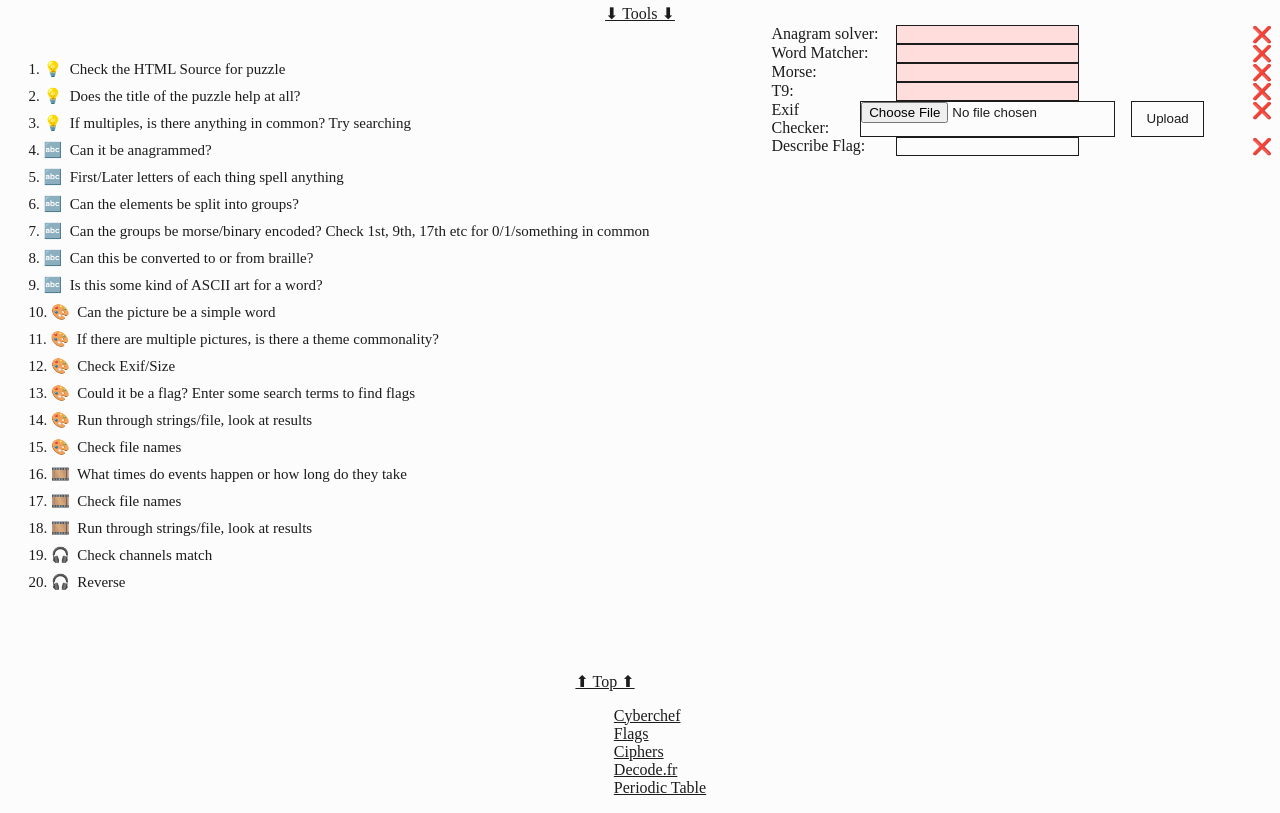
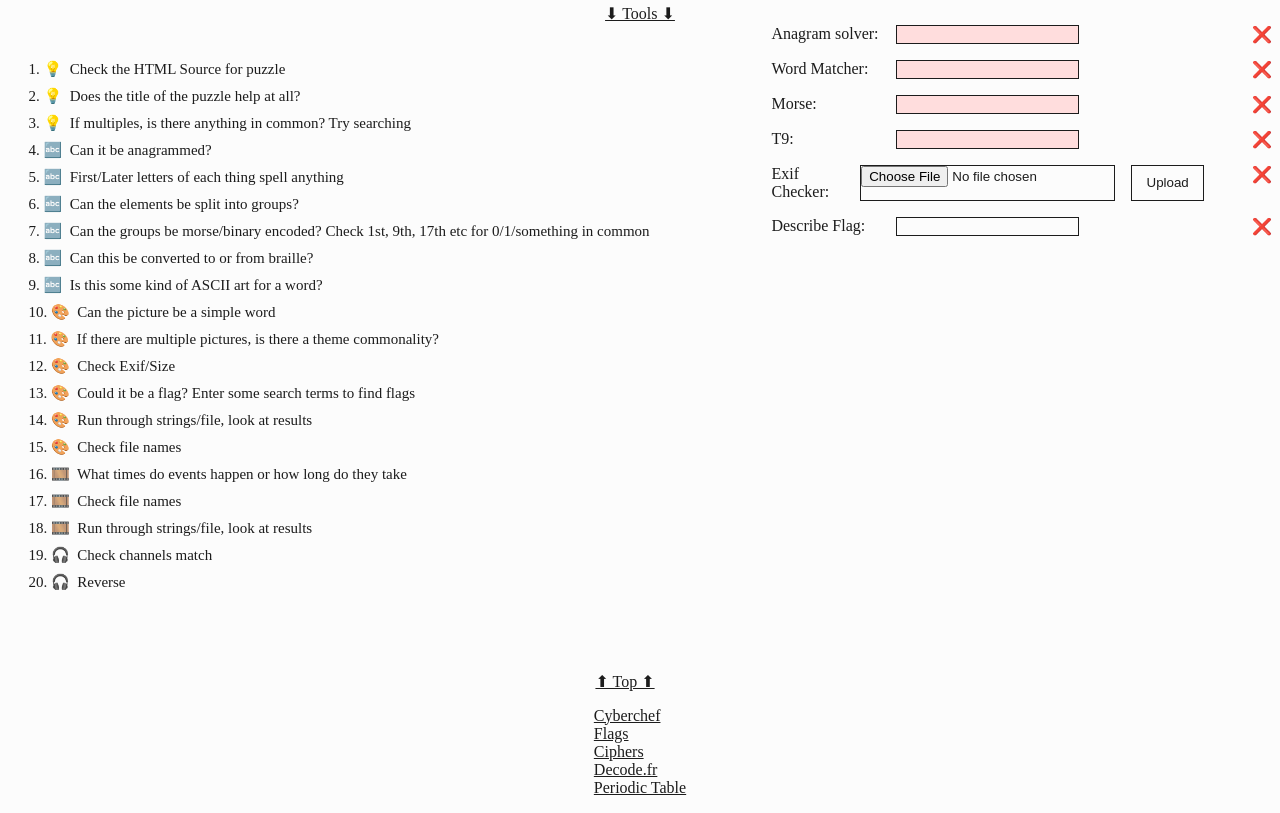
Before and after one commit to greboid/puzzles, a plain HTML site: page templates/index.html in a window 1280 px wide. Shown: the part 49-862 px from the top of the page. Drawn offline with Linux system fonts and the light colour scheme.

Commit message:
Minor improvement to styling

```diff
--- a/static/main.css
+++ b/static/main.css
@@ -122,6 +122,7 @@ input:valid {
 form {
     display: grid;
     grid-template-columns: 1fr 1fr 1fr 16px;
+    grid-template-rows: auto auto;
     grid-gap: 16px;
 }
 
@@ -143,6 +144,7 @@ span {
 
 #externaltools>ul {
     list-style: none;
+    padding-left: 0;
 }
 
 #flagresults {
--- a/templates/index.html
+++ b/templates/index.html
@@ -75,45 +75,33 @@
                         </li>
                     </ol>
                 </div>
-                <div>
-                    <div>
+                <div id="tools">
                     <form class="" id="anagramForm" action="/anagram">
                         <label>Anagram solver: </label><input type="text" id="anagramInput" name="input" required pattern="^[A-Za-z0-9?]+$" maxlength="12" />
                         <span>❌</span>
                     </form>
-                    </div>
-                    <div>
                     <form class="" id="matchForm" action="/anagram">
                         <label>Word Matcher: </label><input type="text" id="matchInput" name="input" required pattern="^[A-Za-z0-9?]+$" maxlength="12" />
                         <span>❌</span>
                     </form>
-                    </div>
-                    <div>
                     <form class="" id="morseForm" action="/morse">
                         <label>Morse: </label><input type="text" id="morseInput" name="input" required pattern="^[-\.]+$" />
                         <span>❌</span>
                     </form>
-                    </div>
-                    <div>
                     <form class="" id="t9Form" action="/t9">
                         <label>T9: </label><input type="text" id="t9Input" name="input" required pattern="^[2-9]+$" />
                         <span>❌</span>
                     </form>
-                    </div>
-                    <div>
                     <form class="" id="exifUpload" action="/uploadImage" method="POST" enctype="multipart/form-data">
                         <label>Exif Checker: </label><input type="file" id="exifFile" name="exifFile" />
                         <input type="submit" value="Upload"/>
                         <span>❌</span>
                     </form>
-                    </div>
-                    <div>
                     <form class="" id="flagsform" >
                         <label>Describe Flag: </label><input type="text" id="flagterms" />
                         <span>❌</span>
                     </form>
-                    </div>
-                    <div id="flagresults"></div>
+                    <div id="toolresults"></div>
                 </div>
             </div>
         </div>
```
Lines whose indentation alone changed are shown as unchanged.
